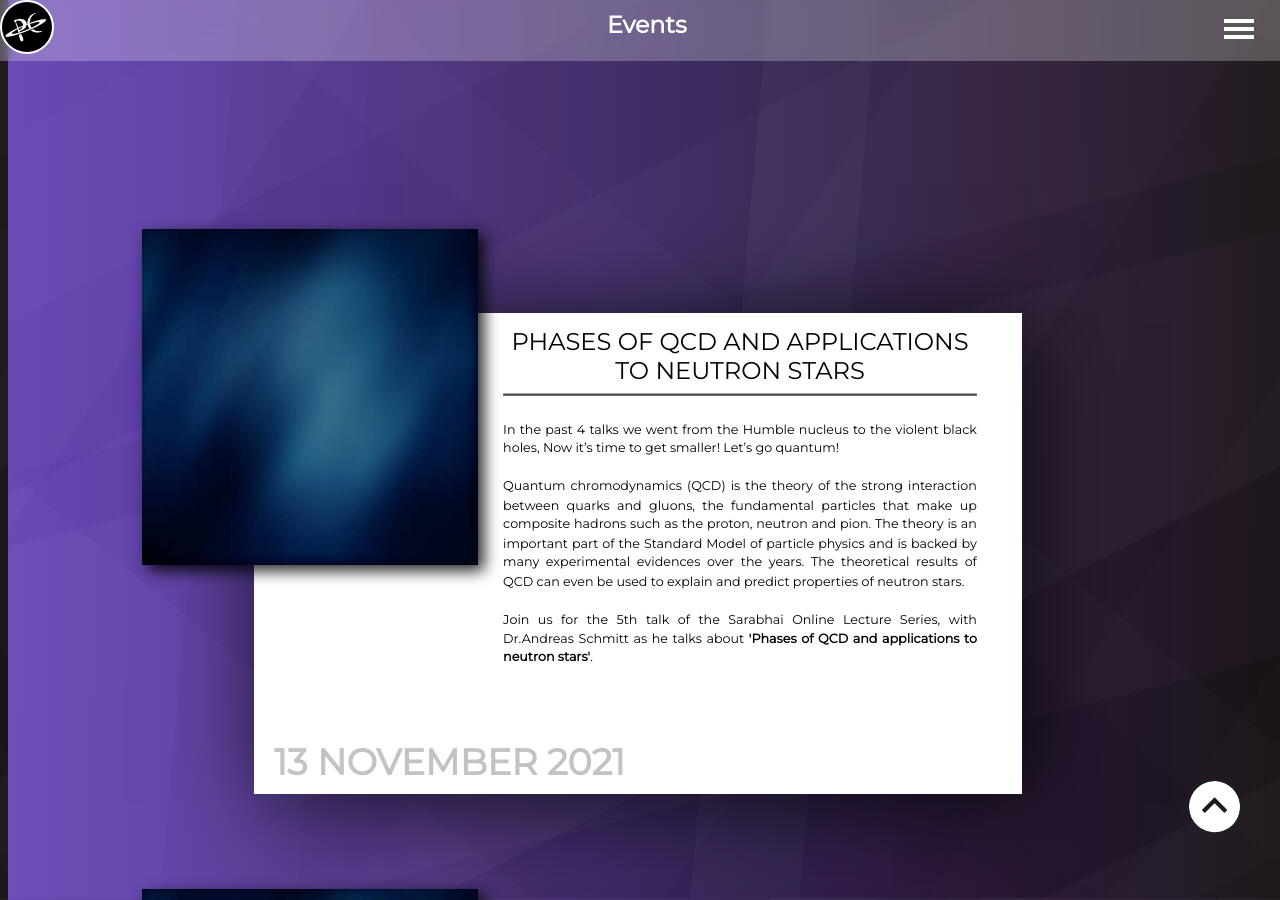
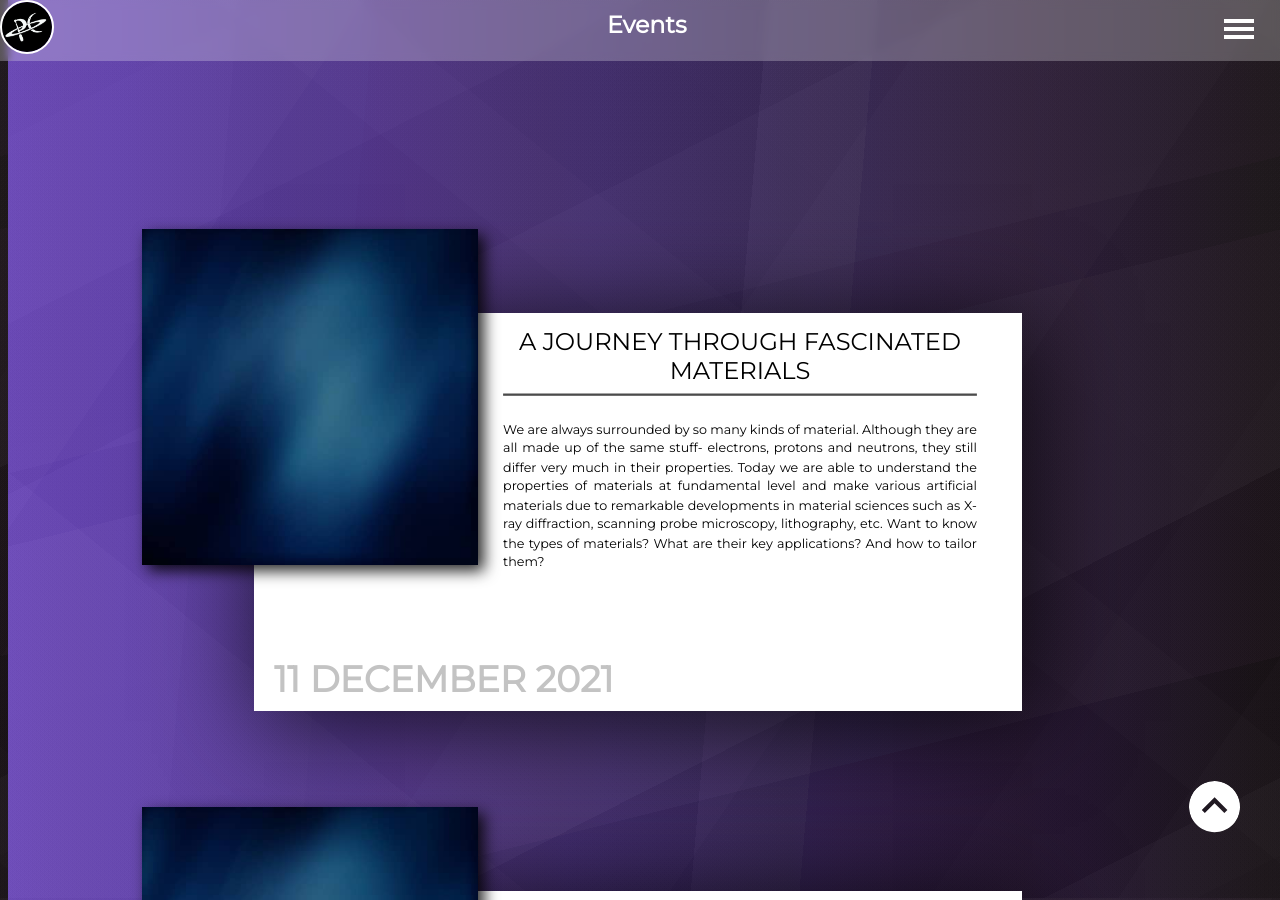
Before and after one commit to PhysicsClubSVNIT/PhysicsClubSVNIT.github.io, a Jekyll site: the page built from events.html, in a window 1280 px wide and 900 px high. Built offline with Jekyll 4.4.1, drawn with Linux system fonts in a browser that asks for light colours; some web fonts are replaced.

Commit message:
add event

```diff
--- a/_data/events.json
+++ b/_data/events.json
@@ -10,11 +10,19 @@
 ],
 "events":[
 	{
+		"name": "A journey through fascinated Materials",
+		"date": "11 December 2021",
+		"poster": "111221",
+		"descr": "We are always surrounded by so many kinds of material. Although they are all made up of the same stuff- electrons, protons and neutrons, they still differ very much in their properties. Today we are able to understand the properties of materials at fundamental level and make various artificial materials due to remarkable developments in material sciences such as X-ray diffraction, scanning probe microscopy, lithography, etc. Want to know the types of materials?  What are their key applications? And how to tailor them?",
+		"youtube": " "
+	},
+
+	{
 		"name":"Phases of QCD and applications to neutron stars",
 		"date":"13 November 2021",
 		"poster":"131121",
 		"descr": "In the past 4 talks we went from the Humble nucleus to the violent black holes, Now it’s time to get smaller! Let’s go quantum! <br><br> Quantum chromodynamics (QCD) is the theory of the strong interaction between quarks and gluons, the fundamental particles that make up composite hadrons such as the proton, neutron and pion. The theory is an important part of the Standard Model of particle physics and is backed by many experimental evidences over the years. The theoretical results of QCD can even be used to explain and predict properties of neutron stars. <br><br> Join us for the 5th talk of the Sarabhai Online Lecture Series,  with Dr.Andreas Schmitt as he talks about <b>'Phases of QCD and applications to neutron stars'</b>.",
-		"youtube":" "
+		"youtube":"https://youtu.be/OpOyqRnVPWs"
 	},
 
 	{
```
Also changed, not shown: assets/posters/111221.png (added).
